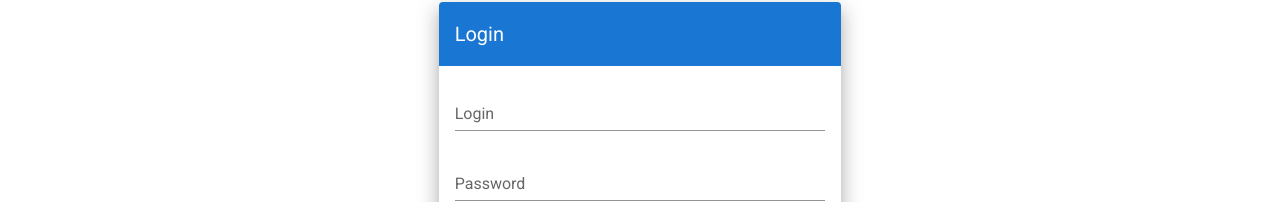
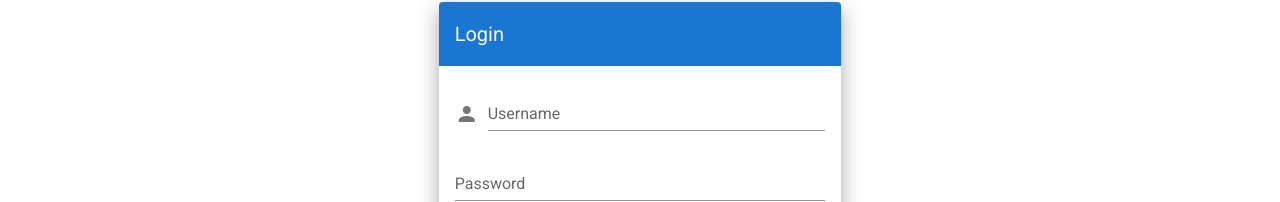
Before and after one commit to PN25-RicaChristine/Final-Web3, a Vue app: page / in a window 1280 px wide. Shown: the part 318-520 px from the top of the page. Built offline with nearby package versions, Linux system fonts and the light colour scheme.

Commit message:
Initial Commit

```diff
--- a/package.json
+++ b/package.json
@@ -8,6 +8,7 @@
     "lint": "vue-cli-service lint"
   },
   "dependencies": {
+    "bootstrap-vue": "^2.1.0",
     "core-js": "^3.3.2",
     "vue": "^2.6.10",
     "vuetify": "^2.1.0"
--- a/src/components/HelloWorld.vue
+++ b/src/components/HelloWorld.vue
@@ -48,6 +48,7 @@
         mb-5
       >
         <h2 class="headline font-weight-bold mb-3">Important Links</h2>
+        <v-icon>mdi-pin</v-icon>
 
         <v-layout justify-center>
           <a
--- a/src/components/frames/Header.vue
+++ b/src/components/frames/Header.vue
@@ -35,17 +35,17 @@
               >
                 <v-toolbar-title>Login</v-toolbar-title>
                 <v-spacer />
-                <v-tooltip bottom>
-                  <span>Codepen</span>
-                </v-tooltip>
               </v-toolbar>
               <v-card-text>
                 <v-form>
                   <v-text-field
-                    label="Login"
+                    label="Username"
                     name="login"
                     type="text"
-                  />
+                    :prepend-icon="'mdi-account'"
+                  ><v-icon>mdi-pin</v-icon></v-text-field>
+
+
                   <v-text-field
                     id="password"
                     label="Password"
```
Also changed, not shown: 1 other file (tests, documents, lock files or other folders).
